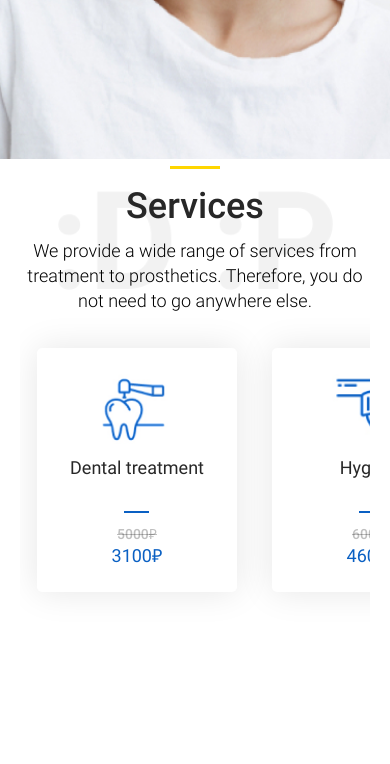
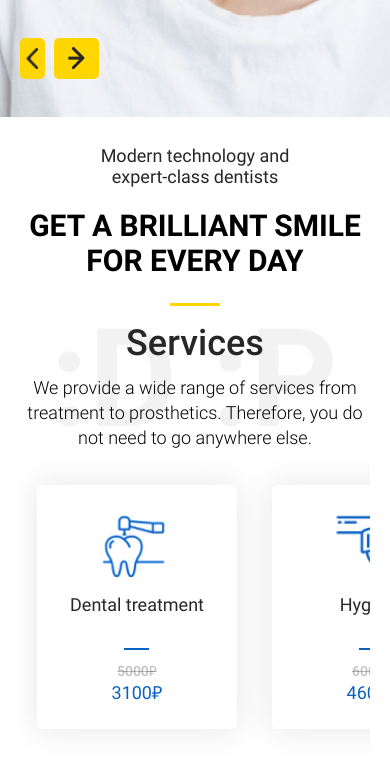
Before and after one commit to rasuloff789/nt-exam-october, a plain HTML site: page index.html in a window 390 px wide. Shown: the part 574-1338 px from the top of the page. Before the commit the page ends 1201 px from the top, so only its background shows below. Drawn offline with Linux system fonts and the light colour scheme.

Commit message:
carousel responsive end

```diff
--- a/index.html
+++ b/index.html
@@ -119,7 +119,10 @@
                       <img class="intro__button-img" width="13" height="23" src="img/btn-prev.png" alt="button left" srcset="img/btn-prev.png 1x , img/btn-prev@2x.png 2x" >
                     </button>
                     <button class="intro__button-right">
+                      <picture>
+                        <source media="(max-width:700px)" srcset="img/arrow-right-mobile.png 1x , img/arrow-right-mobile@2x.png 2x">
                           <img class="intro__button-img" width="25" height="23" src="img/btn-next.png" alt="button left" srcset="img/btn-next.png 1x , img/btn-next@2x.png 2x" >
+                        </picture>
                       </button>
                     </div>
                   </div>
--- a/scss/_general.scss
+++ b/scss/_general.scss
@@ -18,6 +18,9 @@ body {
   font-size: 16px;
   line-height: 1.5;
   margin-top: 110px;
+  @include breakpoint-down(1030px){
+    margin-top: 68px;
+  }
 }
 
 img {
--- a/scss/blocks/_carousel.scss
+++ b/scss/blocks/_carousel.scss
@@ -121,3 +121,50 @@
 .intro__button-img{
   display: block;
 }
+
+@include breakpoint-down(1300px){
+  .carousel__intro{
+    top: 150px;
+    width: 100%;
+  }
+}
+
+@include breakpoint-down(600px){
+  .carousel__intro{
+    position: static;
+    transform: translateX(0);
+    align-items: center;
+  }
+  .intro__text{
+    max-width: 230px;
+    text-align: center;
+    margin-top: 21px;
+    margin-bottom: 21px;
+  }
+  .intro__heading{
+    font-size: 30px;
+    text-align: center;
+    line-height: 35px;
+    margin-bottom: 25px;
+  }
+  .intro__link{
+    display: none;
+  }
+
+  .intro__buttonbox{
+    position: absolute;
+    top: -45px;
+    left: 20px;
+    transform: translateY(-100%);
+  }
+  .intro__button-left{
+    padding: 6px;
+  }
+  .intro__button-right{
+    padding: 9px 14px;
+  }
+  .intro__button-img{
+    height: 23px;
+    width: auto;
+  }
+}
```
Also changed, not shown: css/main.min.css, 1 other file. Lines whose indentation alone changed are shown as unchanged.
